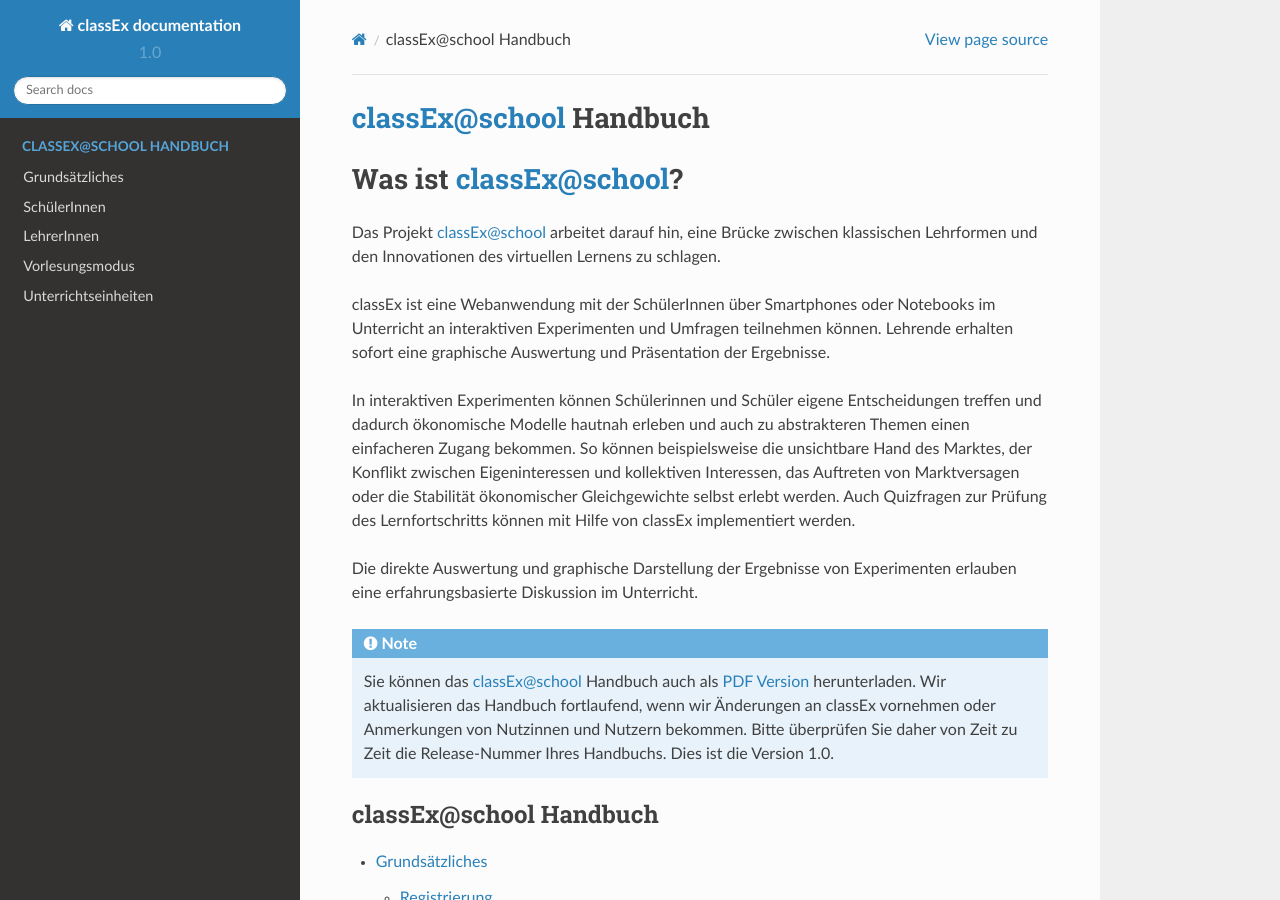
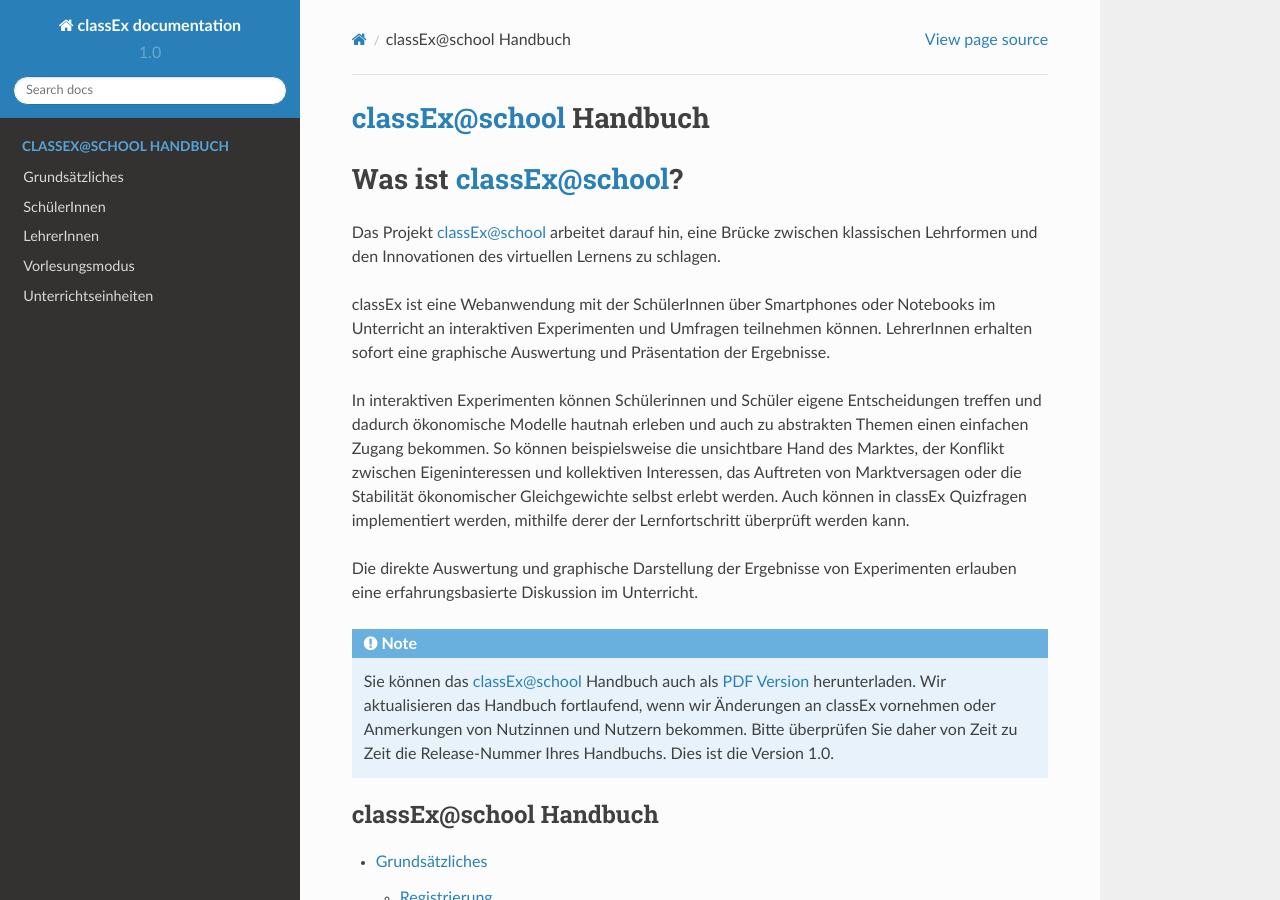
Before and after one commit to marcusgia2505/classExschool_doc, a Sphinx documentation site: the page built from docs/index.rst, in a window 1280 px wide and 900 px high. Built offline with Sphinx 7.4.7 and the Read the Docs theme 2.0.0, drawn with Linux system fonts in a browser that asks for light colours; some of the changed text lies outside the part shown.

Commit message:
minor changes index.rst

```diff
--- a/docs/index.rst
+++ b/docs/index.rst
@@ -14,9 +14,9 @@
 
 Das Projekt classEx@school arbeitet darauf hin, eine Brücke zwischen klassischen Lehrformen und den Innovationen des virtuellen Lernens zu schlagen.
 
-classEx ist eine Webanwendung mit der SchülerInnen über Smartphones oder Notebooks im Unterricht an interaktiven Experimenten und Umfragen teilnehmen können. Lehrende erhalten sofort eine graphische Auswertung und Präsentation der Ergebnisse.
+classEx ist eine Webanwendung mit der SchülerInnen über Smartphones oder Notebooks im Unterricht an interaktiven Experimenten und Umfragen teilnehmen können. LehrerInnen erhalten sofort eine graphische Auswertung und Präsentation der Ergebnisse.
 
-In interaktiven Experimenten können Schülerinnen und Schüler eigene Entscheidungen treffen und dadurch ökonomische Modelle hautnah erleben und auch zu abstrakteren Themen einen einfacheren Zugang bekommen. So können beispielsweise die unsichtbare Hand des Marktes, der Konflikt zwischen Eigeninteressen und kollektiven Interessen, das Auftreten von Marktversagen oder die Stabilität ökonomischer Gleichgewichte selbst erlebt werden. Auch Quizfragen zur Prüfung des Lernfortschritts können mit Hilfe von classEx implementiert werden.
+In interaktiven Experimenten können Schülerinnen und Schüler eigene Entscheidungen treffen und dadurch ökonomische Modelle hautnah erleben und auch zu abstrakten Themen einen einfachen Zugang bekommen. So können beispielsweise die unsichtbare Hand des Marktes, der Konflikt zwischen Eigeninteressen und kollektiven Interessen, das Auftreten von Marktversagen oder die Stabilität ökonomischer Gleichgewichte selbst erlebt werden. Auch können in classEx Quizfragen implementiert werden, mithilfe derer der Lernfortschritt überprüft werden kann.
 
 Die direkte Auswertung und graphische Darstellung der Ergebnisse von Experimenten erlauben eine erfahrungsbasierte Diskussion im Unterricht.
 
```
Also changed, not shown: other parts of docs/index.rst (+1 -1 lines).
